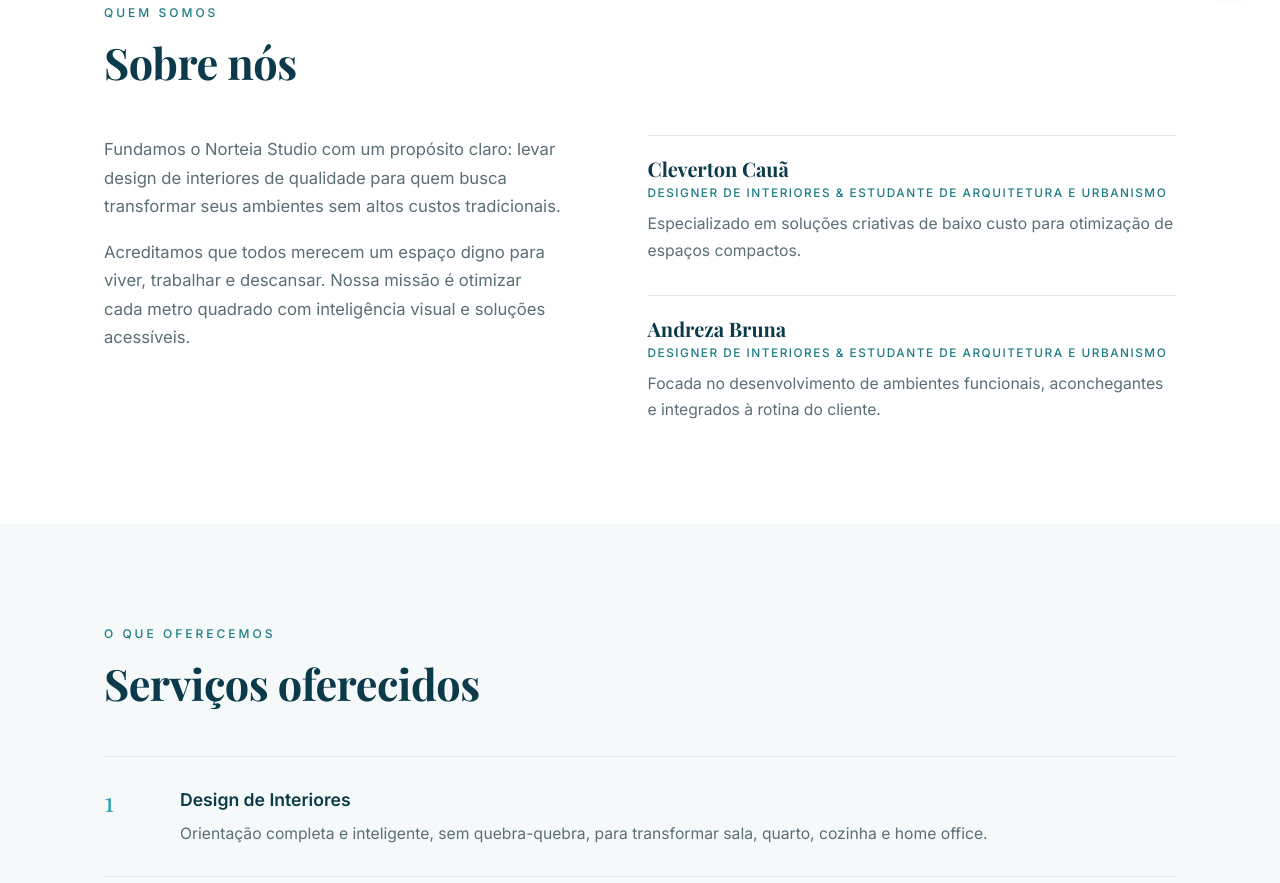
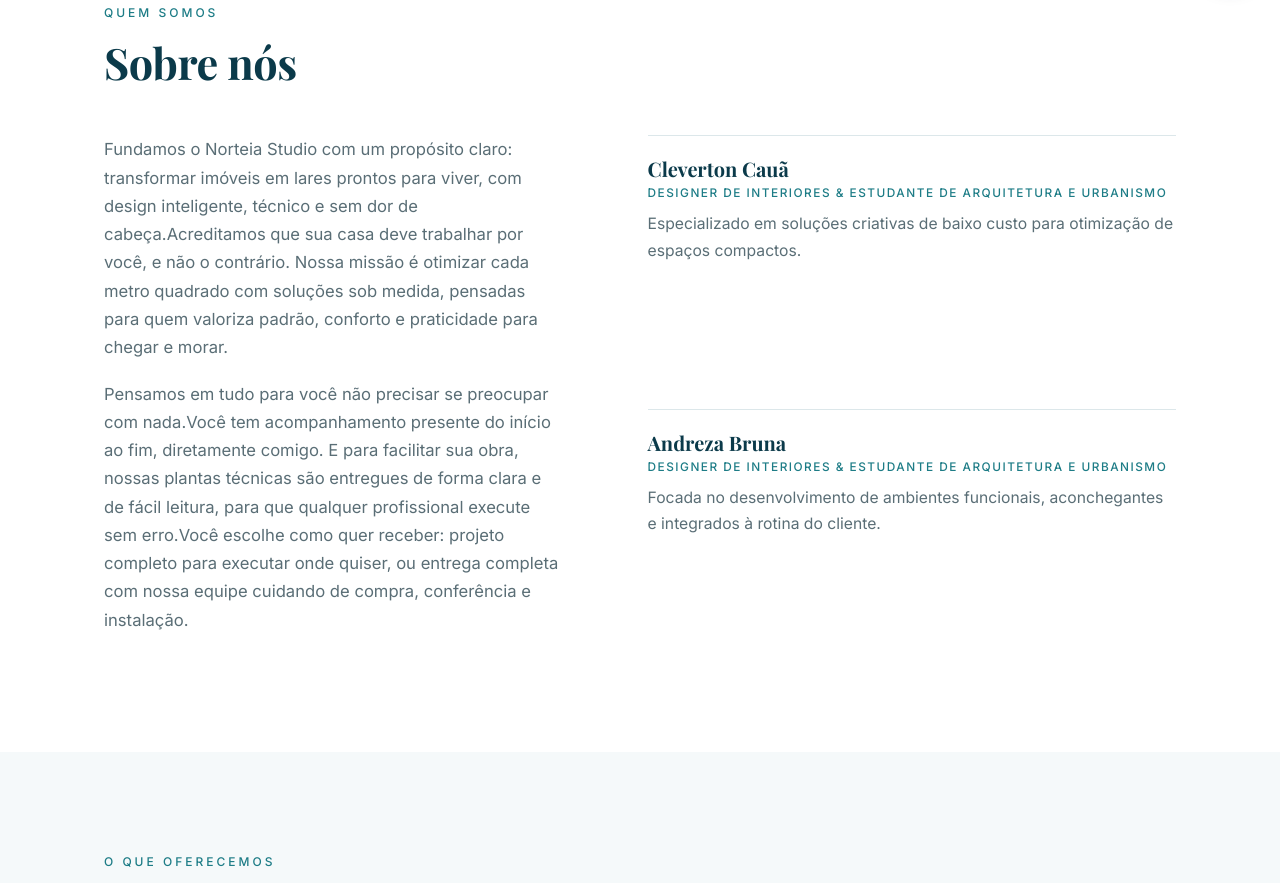
Before and after one commit to CCM06/Norteia-E-SITE, a plain HTML site: page index.html in a window 1280 px wide. Shown: the part 795-1678 px from the top of the page. Drawn offline with nearby package versions, Linux system fonts and the light colour scheme.

Commit message:
Revise mission statement and service description
Updated the text to reflect a new mission statement and service approach.

```diff
--- a/index.html
+++ b/index.html
@@ -154,8 +154,8 @@ nav a.cta{padding:8px 14px}
     <h2>Sobre nós</h2>
     <div class="cols">
       <div class="txt">
-        <p>Fundamos o Norteia Studio com um propósito claro: levar design de interiores de qualidade para quem busca transformar seus ambientes sem altos custos tradicionais.</p>
-        <p>Acreditamos que todos merecem um espaço digno para viver, trabalhar e descansar. Nossa missão é otimizar cada metro quadrado com inteligência visual e soluções acessíveis.</p>
+          <p>Fundamos o Norteia Studio com um propósito claro: transformar imóveis em lares prontos para viver, com design inteligente, técnico e sem dor de cabeça.Acreditamos que sua casa deve trabalhar por você, e não o contrário. Nossa missão é otimizar cada metro quadrado com soluções sob medida, pensadas para quem valoriza padrão, conforto e praticidade para chegar e morar.</p>
+        <p>Pensamos em tudo para você não precisar se preocupar com nada.Você tem acompanhamento presente do início ao fim, diretamente comigo. E para facilitar sua obra, nossas plantas técnicas são entregues de forma clara e de fácil leitura, para que qualquer profissional execute sem erro.Você escolhe como quer receber: projeto completo para executar onde quiser, ou entrega completa com nossa equipe cuidando de compra, conferência e instalação.</p>
       </div>
       <div class="eq">
         <div><h3>Cleverton Cauã</h3><b>Designer de Interiores &amp; Estudante de Arquitetura e Urbanismo</b><p>Especializado em soluções criativas de baixo custo para otimização de espaços compactos.</p></div>
```
